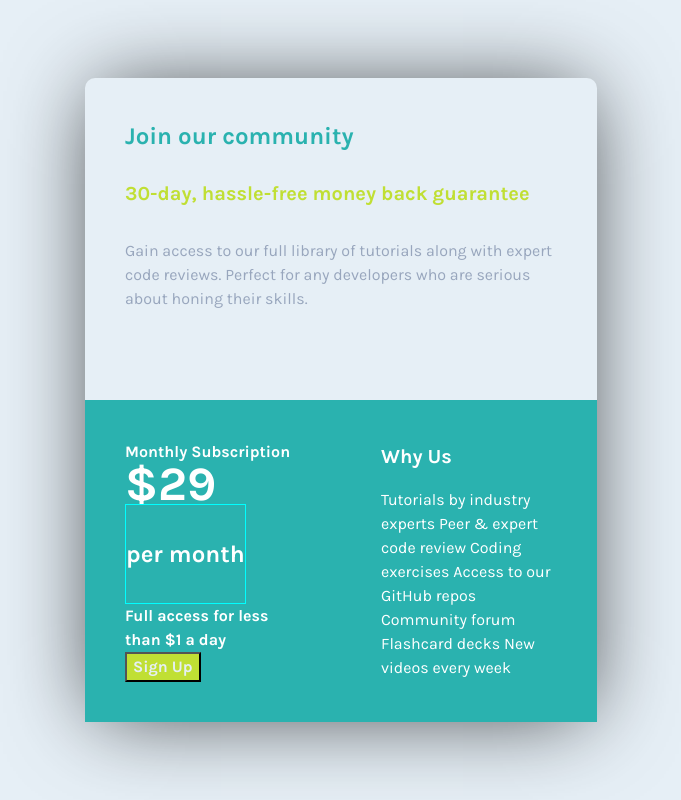
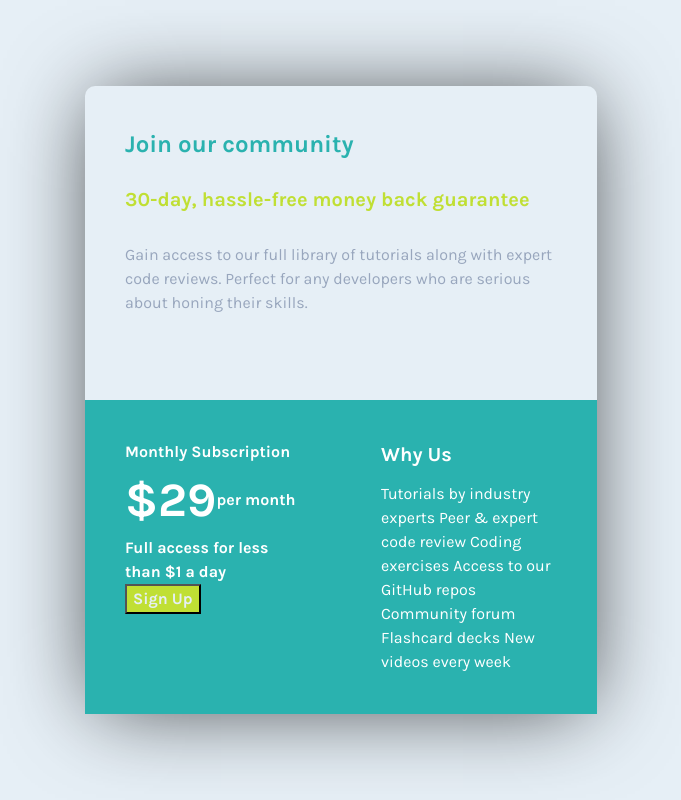
Before and after one commit to JammiM/single-price-grid-component, a React (Vite) app: page / in a window 1280 px wide. Shown: the whole page, without its empty margins (299-980 px from the left). Built offline with nearby package versions, Linux system fonts and the light colour scheme.

Commit message:
Adding the styling for the pricing section

```diff
--- a/src/components/SinglePriceGrid.css
+++ b/src/components/SinglePriceGrid.css
@@ -107,6 +107,17 @@
   /* gap: 12px; */
 }
 
+.sign-up-pricing > * {
+  vertical-align: middle;
+}
+
+.sign-up-pricing-cost {
+  display: inline-block;
+  font-size: 3em;
+  margin: 0;
+  text-align: right;
+}
+
 .sign_up__button {
   background-color: var(--fc-green-400);
   color: var(--fc-teal-100);
--- a/src/components/SinglePriceGrid.jsx
+++ b/src/components/SinglePriceGrid.jsx
@@ -16,11 +16,10 @@ const SinglePriceGrid = () => {
         </p>
       </div>
       <div className="sign_up">
-        <p className="sign_up__heading">Monthly Subscription</p>
-        <div>
-          <p className="sign_up__month">
-            &#36;29<span className="sign_up__month--muted">per month</span>
-          </p>
+        <p className="sign_up_heading">Monthly Subscription</p>
+        <div class="sign-up-pricing">
+          <p className="sign-up-pricing-cost">&#36;29</p>
+          <span class="sign-up-pricing-month">per month</span>
         </div>
         <p className="sign_up__description">
           Full access for less than &#36;1 a day{" "}
```
